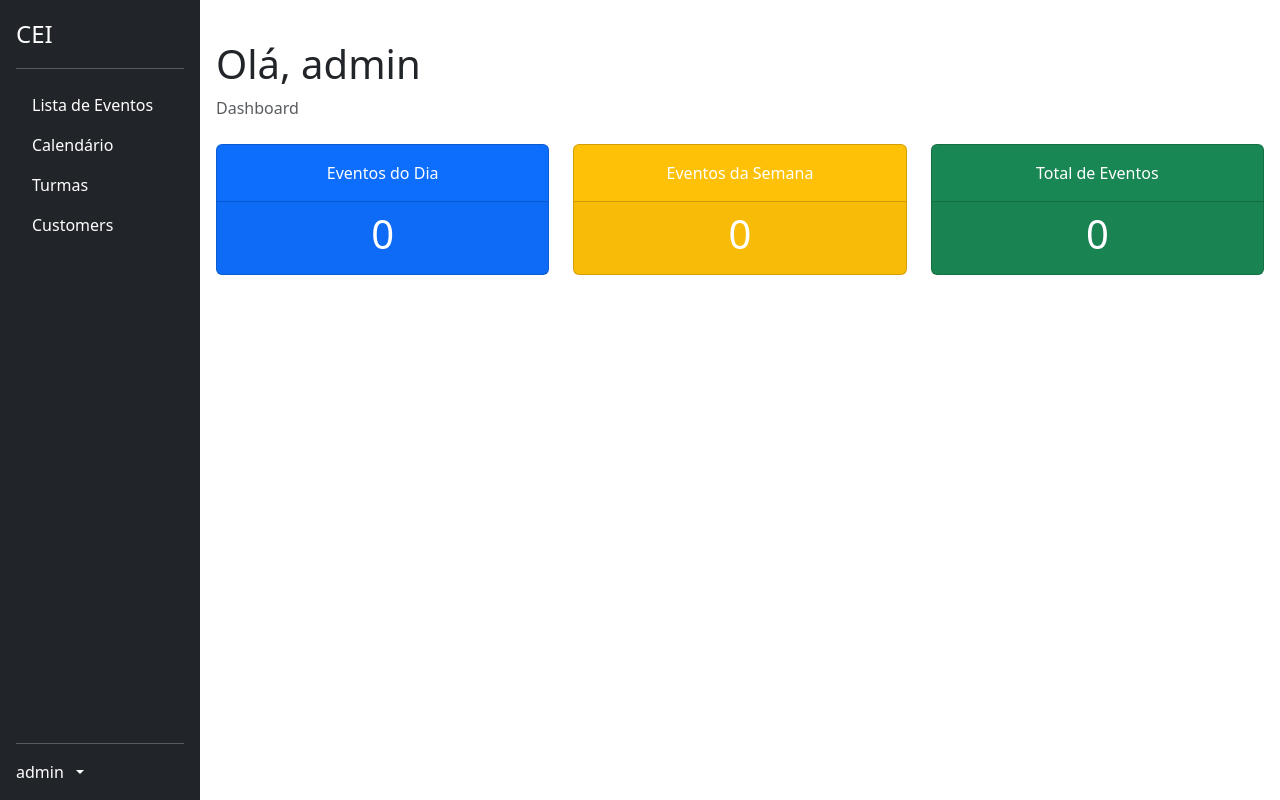
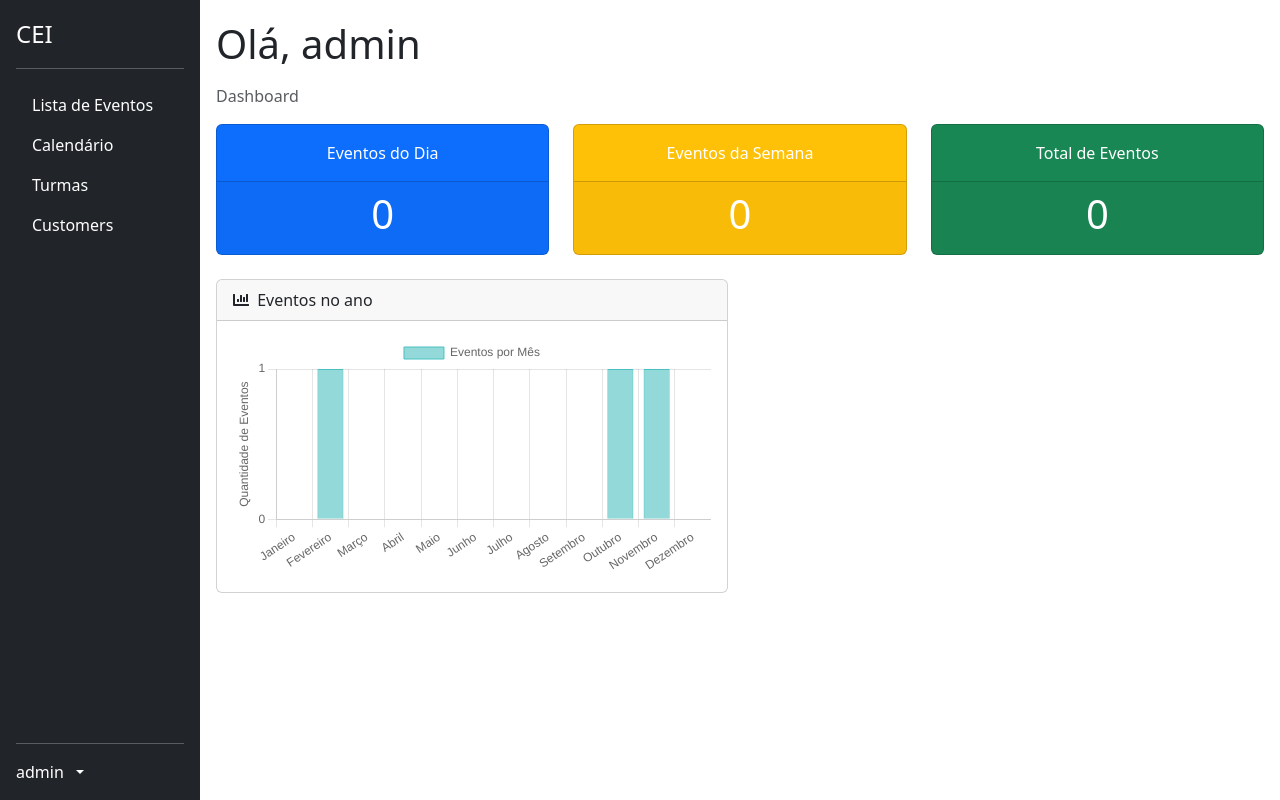
Before and after one commit to andre7zl/calendar-list, a Django app: page /dashboard/ in a window 1280 px wide. Run offline with Django 3.2, Linux system fonts and the light colour scheme; a user stored in the database is signed in; data comes from the database, SQL or seed files in the repository; both versions use the stored data as it was after the commit; some libraries are stand-ins or nearby versions.

Commit message:
grafico de barras de eventos no ano

```diff
--- a/tasks/templates/tasks/home.html
+++ b/tasks/templates/tasks/home.html
@@ -4,15 +4,15 @@
 
 {% block content %}
 <div class="container-fluid">
-    <h1 class="mt-4">Olá, {{ user.username }}</h1>
-    <ol class="breadcrumb mb-4">
+    <h1 class="mt-1 mb-3">Olá, {{ user.username }}</h1> <!-- Menor margem superior -->
+    <ol class="breadcrumb mb-3">
         <li class="breadcrumb-item active">Dashboard</li>
     </ol>
     <div class="row">
         <div class="col-12">
             <div class="row">
                 <div class="col-4">
-                    <div class="card text-center bg-primary text-white mb-4">
+                    <div class="card text-center bg-primary text-white mb-3"> <!-- Menor margem inferior -->
                         <div class="card-body">Eventos do Dia</div>
                         <div class="card-footer d-flex align-items-center justify-content-center">
                             <h1>{{ tasks_today_count }}</h1>
@@ -20,7 +20,7 @@
                     </div>
                 </div>
                 <div class="col-4">
-                    <div class="card text-center bg-warning text-white mb-4">
+                    <div class="card text-center bg-warning text-white mb-3">
                         <div class="card-body">Eventos da Semana</div>
                         <div class="card-footer d-flex align-items-center justify-content-center">
                             <h1>{{ tasks_week_count }}</h1>
@@ -28,7 +28,7 @@
                     </div>
                 </div>
                 <div class="col-4">
-                    <div class="card bg-success text-center text-white mb-4">
+                    <div class="card bg-success text-center text-white mb-3">
                         <div class="card-body">Total de Eventos</div>
                         <div class="card-footer d-flex align-items-center justify-content-center">
                             <h1>{{ total_tasks_count }}</h1>
@@ -37,6 +37,64 @@
                 </div>
             </div>
         </div>
+
+        <!-- Gráfico de Barras -->
+        <div class="col-6 mt-2"> <!-- Menor margem superior -->
+            <div class="card mb-3">
+                <div class="card-header">
+                    <i class="fas fa-chart-bar me-1"></i>
+                    Eventos no ano
+                </div>
+                <div class="p-3">
+                    <canvas id="eventsChart"></canvas>
+                </div>
+
+            </div>
+        </div>
     </div>
 </div>
 {% endblock %}
+
+{% block scripts %}
+<script src="https://cdn.jsdelivr.net/npm/chart.js"></script>
+<script>
+    document.addEventListener("DOMContentLoaded", function() {
+        // Realiza uma requisição para obter os dados JSON da nova view
+        fetch("{% url 'monthly-data' %}")
+            .then(response => response.json())
+            .then(monthlyData => {
+                // Configuração do gráfico de barras com Chart.js
+                const ctx = document.getElementById('eventsChart').getContext('2d');
+                new Chart(ctx, {
+                    type: 'bar',
+                    data: {
+                        labels: ['Janeiro', 'Fevereiro', 'Março', 'Abril', 'Maio', 'Junho', 'Julho', 'Agosto', 'Setembro', 'Outubro', 'Novembro', 'Dezembro'],
+                        datasets: [{
+                            label: 'Eventos por Mês',
+                            data: monthlyData,
+                            backgroundColor: 'rgba(75, 192, 192, 0.6)',
+                            borderColor: 'rgba(75, 192, 192, 1)',
+                            borderWidth: 1
+                        }]
+                    },
+                    options: {
+                        scales: {
+                            y: {
+                                beginAtZero: true,
+                                stepSize: 1,
+                                ticks: {
+                                    precision: 0
+                                },
+                                title: {
+                                    display: true,
+                                    text: 'Quantidade de Eventos'
+                                }
+                            }
+                        }
+                    }
+                });
+            })
+            .catch(error => console.error('Erro ao carregar os dados do gráfico:', error));
+    });
+</script>
+{% endblock %}
--- a/tasks/urls.py
+++ b/tasks/urls.py
@@ -1,11 +1,12 @@
 from django.urls import path
 from . import views
-from .views import TaskListView, TaskDetailView, TaskCreateView, TaskUpdateView, TaskDeleteView, TaskEventsView, CalendarView, EventCountView
+from .views import TaskListView, TaskDetailView, TaskCreateView, TaskUpdateView, TaskDeleteView, TaskEventsView, CalendarView, EventCountView, MonthlyDataView
 
 urlpatterns = [
     path('dashboard/', EventCountView.as_view(), name='dashboard'),
     path('', CalendarView.as_view(), name='calendar'),
     path('list/', TaskListView.as_view(), name='task-list'),
+    path('monthly-data/', MonthlyDataView.as_view(), name='monthly-data'),
     path('task/<int:pk>/', TaskDetailView.as_view(), name='task-view'),  # Use pk para ID
     path('newtask/', TaskCreateView.as_view(), name='new-task'),
     path('list/edit/<int:pk>/', TaskUpdateView.as_view(), name='edit-task'),  # Use pk para ID
--- a/tasks/views.py
+++ b/tasks/views.py
@@ -176,3 +176,29 @@ class EventCountView(LoginRequiredMixin,TemplateView):
         context['total_tasks_count'] = total_tasks.count()
 
         return context
+
+from django.http import JsonResponse
+from django.views import View
+from django.contrib.auth.mixins import LoginRequiredMixin
+from .models import Task
+
+class MonthlyDataView(LoginRequiredMixin, View):
+    def get(self, request, *args, **kwargs):
+        monthly_data = [0] * 12
+        user = request.user
+        is_discente = user.groups.filter(name='Discente').exists()
+        is_docente = user.groups.filter(name='Docente').exists()
+        # Filtra as tarefas da turma do usuário, se ele for Discente
+        if is_discente and hasattr(user, 'turma'):
+            tasks = Task.objects.filter(turma=user.turma)
+        elif is_docente:
+            tasks = Task.objects.filter(usuario=self.request.user)
+        else:
+            tasks = Task.objects.all()
+
+        for task in tasks:
+            if task.start_date:
+                month = task.start_date.month - 1
+                monthly_data[month] += 1
+
+        return JsonResponse(monthly_data, safe=False)
```
Also changed, not shown: db.sqlite3.
